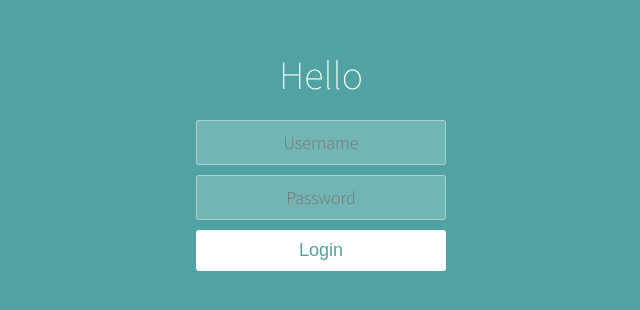
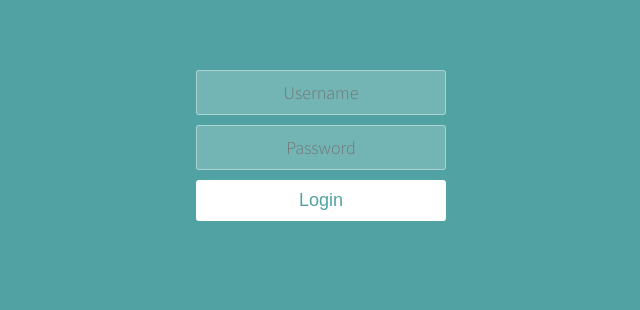
Before and after one commit to Ishaan-11/React-Login, a React (Create React App) app: page / in a window 1280 px wide. Shown: the part 158-468 px from the top of the page, without its empty margins (319-959 px from the left). Built offline with nearby package versions, Linux system fonts and the light colour scheme.

Commit message:
Conditional Rendering for login page

```diff
--- a/src/components/App.jsx
+++ b/src/components/App.jsx
@@ -1,14 +1,24 @@
 import React from "react";
 
-function App() {
-  return (
-    <div className="container">
-      <h1>Hello</h1>
+var isLoggedIn = false;
+
+function renderConditionally() {
+  if(isLoggedIn){
+    return (<h1>Hello</h1>);
+  } else {
+    return (
       <form className="form">
         <input type="text" placeholder="Username" />
         <input type="password" placeholder="Password" />
         <button type="submit">Login</button>
       </form>
+    );
+  }
+}
+function App() {
+  return (
+    <div className="container">
+      {renderConditionally()}
     </div>
   );
 }
```
